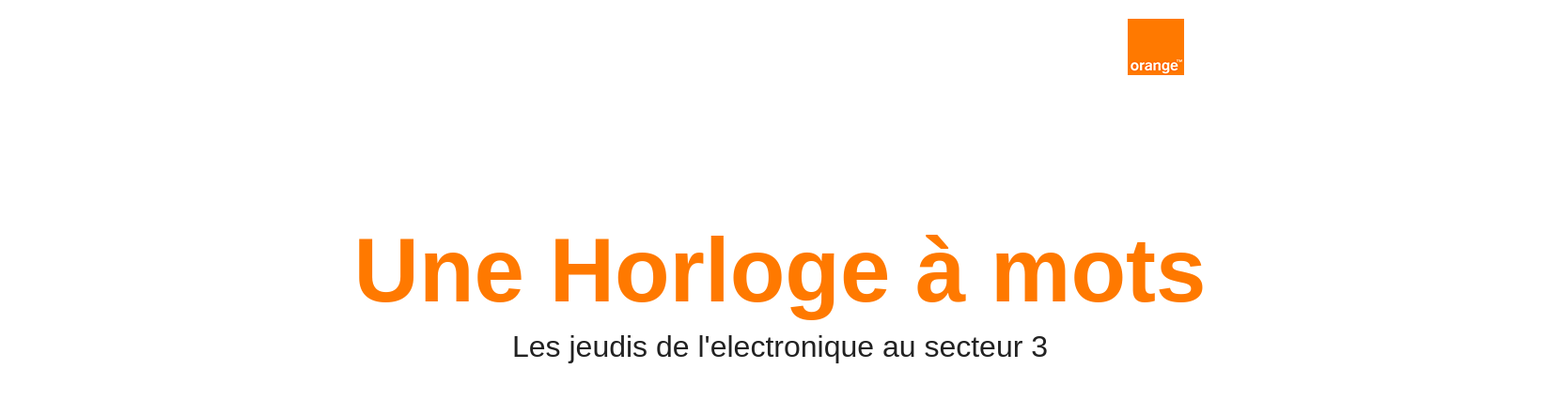
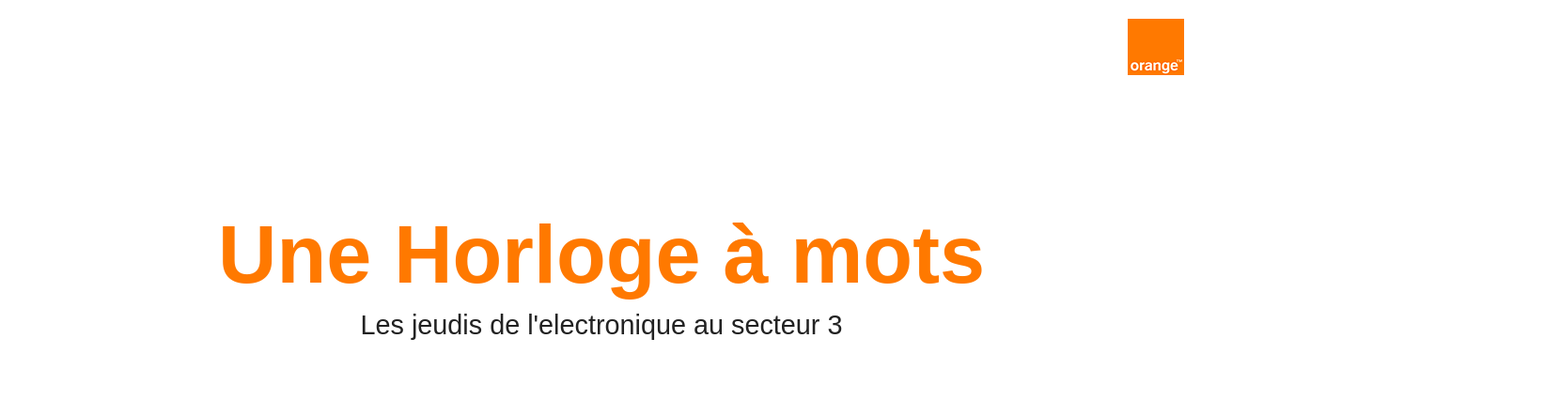
Before and after one commit to xfmoulet/horloge_a_mots, a website: page doc/dtd2022/conf-cleaver.html in a window 1280 px wide. Shown: the whole page at 94% size, 1660 px wide, since content can reach past the window. Drawn offline with Linux system fonts and the light colour scheme.

Commit message:
CSS fixes

```diff
--- a/doc/dtd2022/conf-cleaver.html
+++ b/doc/dtd2022/conf-cleaver.html
@@ -378,9 +378,10 @@ blockquote p {
 }
 
 .slide-content {
-	margin-top: 30px;
-	width: 1600px;
-	height: 960px;
+	margin: 20px auto 0 auto;
+	width: 90%;
+	font-size: 180%;
+	height: auto;
 }
 
 pre {
@@ -424,6 +425,7 @@ div.timer {
 	bottom: 200px;
 }
   </style>
+    <script async src="http://localhost:35729/livereload.js"></script>
 </head>
 <body>
     <div class="progress">
--- a/doc/dtd2022/orange-theme/style.css
+++ b/doc/dtd2022/orange-theme/style.css
@@ -20,9 +20,10 @@ blockquote p {
 }
 
 .slide-content {
-	margin-top: 30px;
-	width: 1600px;
-	height: 960px;
+	margin: 20px auto 0 auto;
+	width: 90%;
+	font-size: 180%;
+	height: auto;
 }
 
 pre {
```
